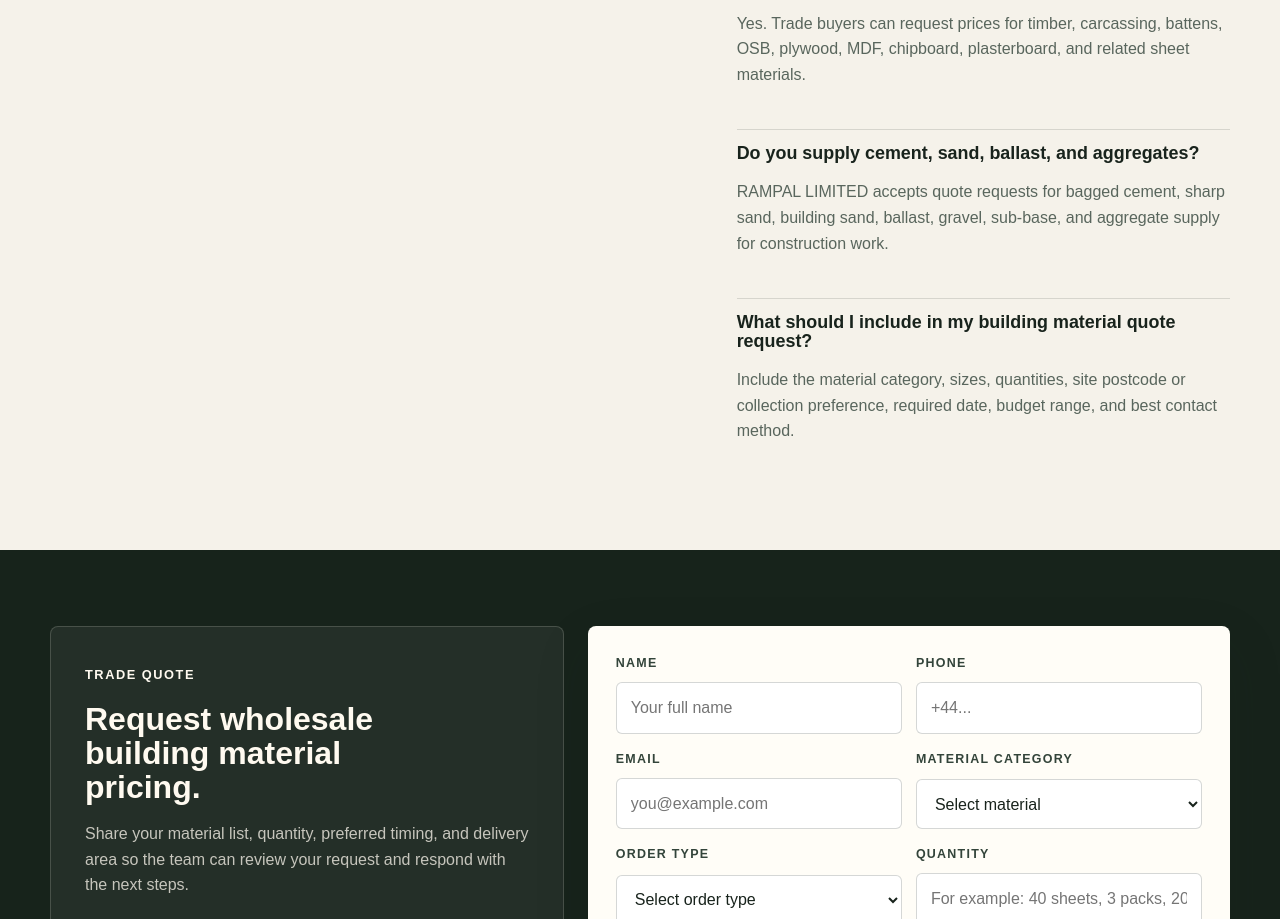
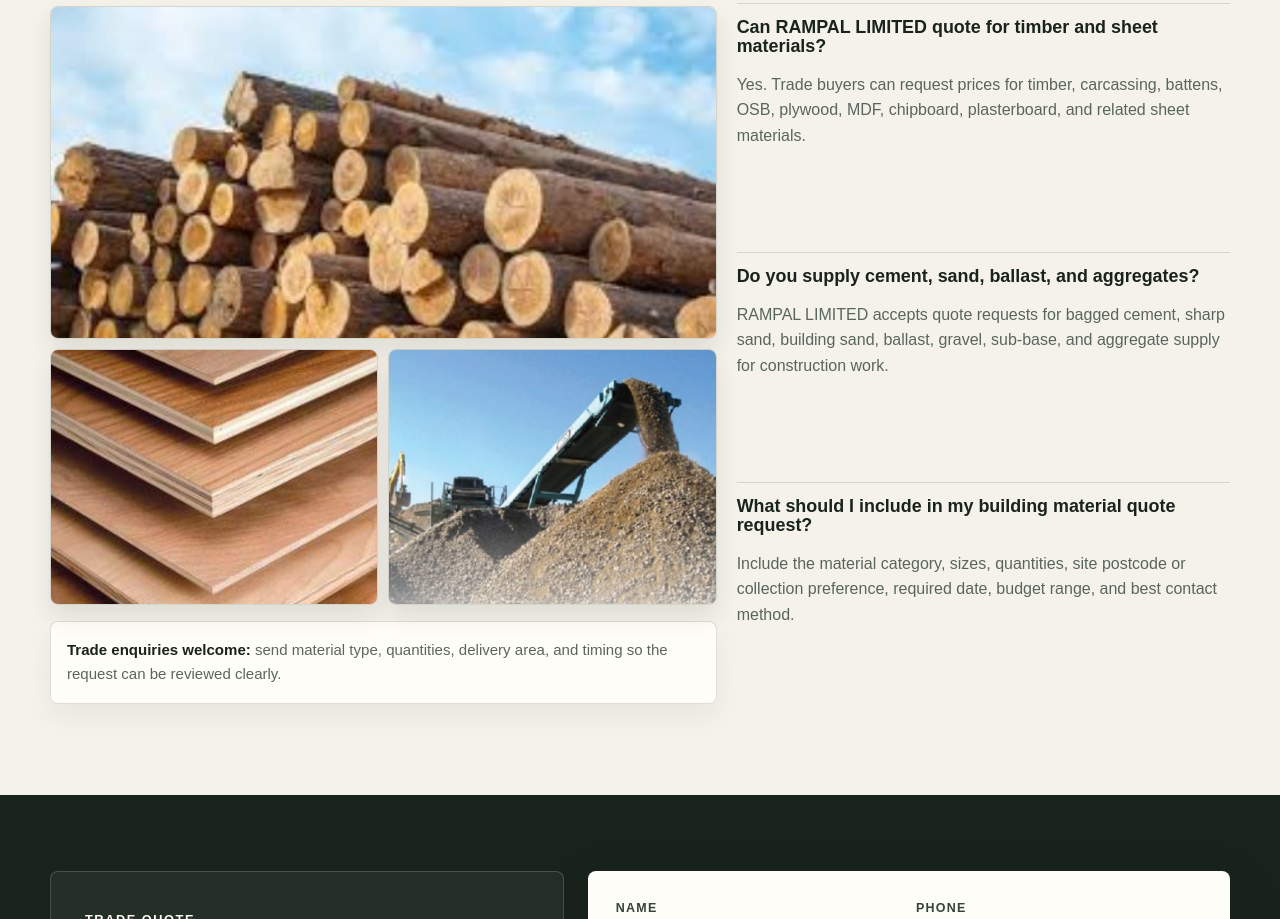
Before and after one commit to tanyak26/rampal-limited, a website: page index.html in a window 1280 px wide. Shown: the part 4028-4947 px from the top of the page. Drawn offline with Linux system fonts and the light colour scheme.

Commit message:
Add FAQ material image collage

```diff
--- a/index.html
+++ b/index.html
@@ -555,6 +555,48 @@
       max-width: 15ch;
     }
 
+    .faq-aside {
+      align-self: start;
+      position: sticky;
+      top: 110px;
+    }
+
+    .faq-collage {
+      display: grid;
+      grid-template-columns: repeat(2, 1fr);
+      gap: 10px;
+      margin-top: 28px;
+    }
+
+    .faq-collage img {
+      width: 100%;
+      aspect-ratio: 1 / 0.78;
+      object-fit: cover;
+      border-radius: 8px;
+      border: 1px solid var(--line);
+      box-shadow: 0 12px 24px rgba(24, 35, 28, 0.1);
+    }
+
+    .faq-collage img:first-child {
+      grid-column: span 2;
+      aspect-ratio: 16 / 8;
+    }
+
+    .faq-note {
+      margin-top: 16px;
+      padding: 16px;
+      border: 1px solid var(--line);
+      border-radius: 8px;
+      background: var(--surface);
+      color: var(--muted);
+      font-size: 0.94rem;
+      box-shadow: 0 12px 28px rgba(24, 35, 28, 0.06);
+    }
+
+    .faq-note strong {
+      color: var(--ink);
+    }
+
     .about-panel li,
     .faq-item {
       padding: 14px 0;
@@ -758,6 +800,10 @@
 
       nav {
         justify-content: flex-start;
+      }
+
+      .faq-aside {
+        position: static;
       }
 
       .hero {
@@ -1026,9 +1072,17 @@
 
     <section id="faq">
       <div class="shell two-col">
-        <div>
+        <div class="faq-aside">
           <p class="eyebrow">FAQ</p>
           <h2>Wholesale building materials FAQ for Southall trade buyers.</h2>
+          <div class="faq-collage" aria-label="RAMPAL LIMITED building materials">
+            <img src="assets/rampal/product-timber.jpg" alt="Timber logs and wood material for trade supply" loading="lazy">
+            <img src="assets/rampal/product-sheet-materials.jpg" alt="Stacked plywood and sheet materials" loading="lazy">
+            <img src="assets/rampal/product-aggregates.jpg" alt="Bulk aggregates and gravel for construction" loading="lazy">
+          </div>
+          <p class="faq-note">
+            <strong>Trade enquiries welcome:</strong> send material type, quantities, delivery area, and timing so the request can be reviewed clearly.
+          </p>
         </div>
         <div class="faq-list">
           <article class="faq-item">
```
